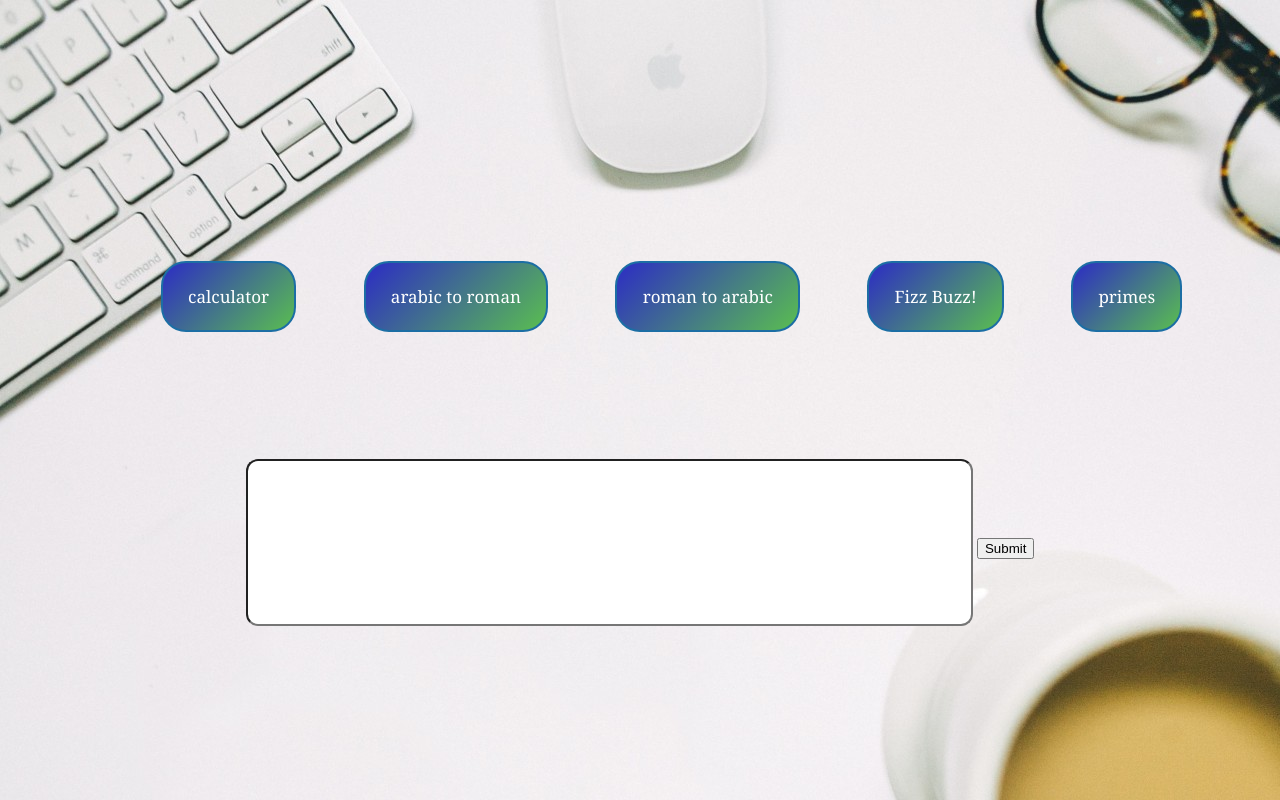
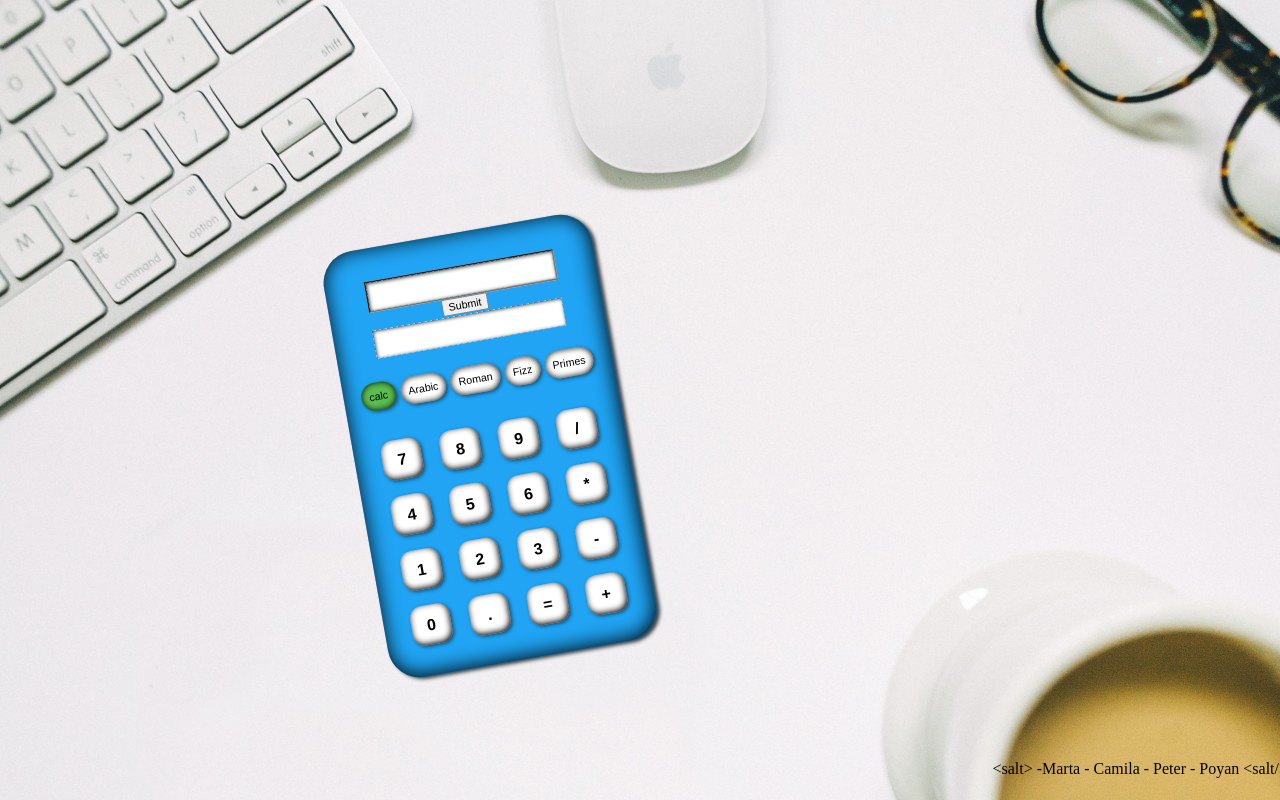
Before and after one commit to trusohamn/KatasCalculator, a website: page static/index.html in a window 1280 px wide. Drawn offline with Linux system fonts and the light colour scheme.

Commit message:
completed calculator

```diff
--- a/static/client.js
+++ b/static/client.js
@@ -6,28 +6,75 @@ const buttons = document.getElementById('changeFormAction');
 const form = document.querySelector('form');
 const input = document.getElementById('queryInput');
 const output = document.getElementById('output');
+const submit = document.getElementById('submit');
+
+const one = document.getElementById('one');
+const two = document.getElementById('two');
+const three = document.getElementById('three');
+const four = document.getElementById('four');
+const five = document.getElementById('five');
+const six = document.getElementById('six');
+const seven = document.getElementById('seven');
+const eight = document.getElementById('eight');
+const nine = document.getElementById('nine');
+
+const buttonList = document.querySelector('.buttonList');
 
 buttons.addEventListener('click', (e) => {
-    if(e.target.tagName === 'BUTTON') {
+  if (e.target.tagName === 'BUTTON') {
     form.action = e.target.name;
-        for(let button of buttons.children){
+    for (let button of buttons.children) {
       button.className = 'inactive';
     }
     e.target.className = 'active';
   }
+  if (e.target.name === '/api/romanToArabic') {
+    one.innerHTML = 'I';
+    two.innerHTML = 'II';
+    three.innerHTML = 'III';
+    four.innerHTML = 'IV';
+    five.innerHTML = 'V';
+    six.innerHTML = 'VI';
+    seven.innerHTML = 'VII';
+    eight.innerHTML = 'VIII';
+    nine.innerHTML = 'IX';
+  } else if (e.target.name !== '/api/romanToArabic') {
+    one.innerHTML = '1';
+    two.innerHTML = '2';
+    three.innerHTML = '3';
+    four.innerHTML = '4';
+    five.innerHTML = '5';
+    six.innerHTML = '6';
+    seven.innerHTML = '7';
+    eight.innerHTML = '8';
+    nine.innerHTML = '9';
+  }
 });
 
-form.addEventListener('submit', (e) => {
+buttonList.addEventListener('click', (event) => {
+  if (event.target.tagName === 'BUTTON') {
+    if (event.target.innerHTML === '=') {
+      submitTheForm(event);
+    } else {
+      input.value += event.target.innerHTML;
+    }
+
+  }
+});
+
+function submitTheForm(e) {
   e.preventDefault();
   const query = encode(input.value);
   fetch(form.action + '?q=' + query)
     .then(res => res.json())
     .then(json => updateOutput(json));
-});
+}
+
+form.addEventListener('submit', submitTheForm);
 
 function updateOutput(json) {
   if (json.error) {
-        output.innerHTML = 'Error: ' + json.error;
+    output.innerHTML = json.error;
     output.className = 'error';
   } else {
     output.innerHTML = 'Result: ' + json.result;
--- a/static/index.html
+++ b/static/index.html
@@ -1,29 +1,70 @@
 <!DOCTYPE html>
 
 <head>
-    <link rel='stylesheet' type='text/css' href='style.css'/>
+  <link rel='stylesheet' href='style.css' />
 </head>
 
 <body>
-    <div id='changeFormAction'>
-        <button name='/api/calculator'>calculator</button>
-        <button name='/api/arabicToRoman'>arabic to roman</button>
-        <button name='/api/romanToArabic'>roman to arabic</button>
-        <button name='/api/fizzBuzz'>Fizz Buzz!</button>
-        <button name='/api/primes'>primes</button>
-
-    </div>
-
+  <div class='calculatorBody'>
+    <div class='grid-container'>
+      <div class='i'>
         <div id='formDiv'>
           <form action='/api/calculator'>
             <input name='q' type='text' id='queryInput'> </input>
-            <input type='submit'></input>
+            <input type='submit' id='submit'></input>
           </form>
         </div>
-
-    <div id='output'>
+      </div>
+      <div class='o'>
+        <div id='output'></div>
+      </div>
 
 
+      <div class='cl'>
+        <div id='changeFormAction'>
+          <button name='/api/calculator' class="active " id='calc'>calc</button>
+          <button name='/api/arabicToRoman' class="inactive" id='roman'>Arabic</button>
+          <button name='/api/romanToArabic' class="inactive" id='arabic'>Roman</button>
+          <button name='/api/fizzBuzz' class="inactive" id='fizz'>Fizz</button>
+          <button name='/api/primes' class="inactive" id='prime'>Primes</button>
         </div>
+      </div>
+
+
+      <div class='b'>
+        <div class='buttonList'>
+          <button id='seven'>7</button>
+          <button id='eight'>8</button>
+          <button id='nine'>9</button>
+          <button id='divide'>/</button>
+          <button id='four'>4</button>
+          <button id='five'>5</button>
+          <button id='six'>6</button>
+          <button id='multiply'>*</button>
+          <button id='one'>1</button>
+          <button id='two'>2</button>
+          <button id='three'>3</button>
+          <button id='subtract'>-</button>
+          <button id='zero'>0</button>
+          <button id='period'>.</button>
+          <button id='equal'>=</button>
+          <button id='plus'>+</button>
+        </div>
+      </div>
+    </div>
+  </div>
+
+</body>
+
+
 <script src='client.js'></script>
-    </body>
+
+
+
+<footer class=“footer”>
+  <a href=“https://www.study-at-salt.com/“>&lt;salt&gt; </a> <a
+    href=“https://www.linkedin.com/in/marta-trusohamn/“>-Marta -</a> <a
+    href=“https://www.linkedin.com/in/camillast/“>Camila -</a> <a
+    href=“https://www.linkedin.com/in/peter-ivey-hansen-a5b53a14b/“>Peter -</a> <a
+    href=“https://www.linkedin.com/in/i-think-im-poyan/“>Poyan </a> <a
+    href=“https://www.study-at-salt.com/“>&lt;salt/&gt; </a> </footer>
--- a/static/style.css
+++ b/static/style.css
@@ -1,48 +1,191 @@
 body {
-    text-align: center;
-    background: #84C48A;
-    background-image: url('background.jpg');
+  text-align: center;
+  background: #84C48A;
+  background-image: url('background.jpg');
+  z-index: 0;
+}
 
-   }
-
-
-   Button {
-    color: rgb(255, 255, 255);
-    font-size: 17px;
-    line-height: 17px;
-    padding: 2%;
-    border-radius: 25px;
-    font-family: Georgia, serif;
-    font-weight: normal;
-    text-decoration: none;
-    font-style: normal;
-    font-variant: normal;
-    text-transform: none;
-    background-image: linear-gradient(135deg, rgb(44, 44, 196) 0%, rgb(90, 190, 80) 100%);
-    border: 2px solid rgb(28, 110, 164);
-    display: inline-block;
-    margin-top: 20%;
-    margin-left: 5%;
-    margin-bottom: 10%;
-   }
-
-   Button:hover {
-    background: #2C2CC4;
-   }
-
-   .active {
-    background: #5ABE50;
-   }
-
-   .inactive {
-       background: rgb(173, 156, 156);
-   }
-
-   input#queryInput {
+/* input#queryInput {
     border-radius: 12px;
     font-size: 200%;
     padding-left: 12%;
     padding-right: 12%;
     padding-top: 5%;
     padding-bottom: 5%;
-   }
+  } */
+
+.calculatorBody {
+  background-color: #20A4F3;
+  border-radius: 40px;
+  width: 300px;
+  height: 500px;
+  position: absolute;
+  top: 22%;
+  left: 25%;
+  transform: translate(-50%, -50%);
+  padding: 20px;
+  transform: rotate(-10deg) scale(0.8);
+  box-shadow: 4px 3px 5px #374147,
+    inset -1px -2px 25px;
+  z-index: 1;
+}
+
+.active {
+  border-radius: 20px;
+  padding: 6px;
+  margin-right: 2px;
+  margin-top: -10px;
+  background: #5ABE50;
+}
+
+.inactive {
+  border-radius: 20px;
+  padding: 6px;
+  background-color: white;
+  margin-right: 2px;
+  margin-top: -10px;
+}
+
+.buttonList {
+  margin-top: 30px;
+}
+
+#submit {
+  margin: 0px 10px 0px 10px;
+}
+
+.grid-container {
+  display: grid;
+  grid-template-columns: 0.5fr 1fr 1fr 1fr 1fr 0.5fr;
+  grid-template-rows: 0.2fr 0.8fr 0.5fr 0.1fr 1fr 1fr 1fr;
+  grid-template-areas:
+    ". . . . . ."
+    ". i i i i ."
+    ". o o o o ."
+    "cl cl cl cl cl cl"
+    "b b b b b b"
+    "b b b b b b"
+    "b b b b b b"
+    "b b b b b b";
+}
+
+.i {
+  grid-area: i;
+}
+
+#queryInput {
+  padding: 10px;
+  width: 90%;
+  color: black;
+  font-weight: bold;
+  box-shadow: inset 1px 1px 5px #374147;
+}
+
+#queryInput:focus {
+  background-color: #FFC249;
+}
+
+.o {
+  grid-area: o;
+}
+
+#output {
+  margin-top: -20px;
+  background-color: white;
+  padding: 10px;
+  width: 91.5%;
+  height: 15px;
+  box-shadow: inset 1px 1px 5px #374147;
+}
+
+.cl {
+  grid-area: cl;
+
+}
+
+#changeFormAction>button {
+  padding: 10px;
+  box-shadow: 2px 2px 5px rgba(0, 0, 0, 0.5),
+    inset 0px 0px 8px;
+  border: transparent;
+}
+
+#changeFormAction>button:focus {
+    outline: 0;
+  }
+
+/* .cl>button {
+    border-radius: 20px;
+    padding: 6px;
+    background-color: white;
+    border-width: 2px;
+    margin-right: 2px;
+    margin-top: -10px;
+    border-color:black;
+  } */
+
+.cl>button:active {
+  background-color: #374147;
+}
+
+.b {
+  grid-area: b;
+}
+
+.buttonList>button {
+  border-radius: 30%;
+  background-color: white;
+  width: 50px;
+  height: 50px;
+  padding: 20px;
+  font-size: 20px;
+  font-weight: bold;
+  margin: 10px 10px;
+  display: inline-flex;
+  flex-direction: column;
+  justify-content: center;
+  align-items: center;
+  box-shadow: 2px 2px 5px rgba(0, 0, 0, 0.5),
+    inset -1px -2px 8px;
+  border: transparent;
+  /*Reduce Shadow*/
+}
+
+.pressed {
+  box-shadow: 1px 1px 5px 0 #000000;
+  -webkit-box-shadow: 1px 1px 5px 0 #000000;
+  -moz-box-shadow: 1px 1px 5px 0 #000000;
+  top: 4px;
+  left: 4px;
+  /*Move down*/
+}
+
+.error {
+  background-color: red !important;
+  color: white;
+  font-weight: bold;
+}
+
+.buttonList>button:focus {
+  outline: 0;
+}
+
+.buttonList>button:hover {
+  background-color: #374147;
+}
+
+footer {
+  position: absolute;
+  bottom: 0;
+  width: 100%;
+  height: 2.5rem;
+  text-align: right;
+}
+
+a {
+  all: unset;
+}
+
+a:hover {
+  cursor: pointer;
+}
```
Also changed, not shown: 1 other file. Lines whose indentation alone changed are shown as unchanged.
